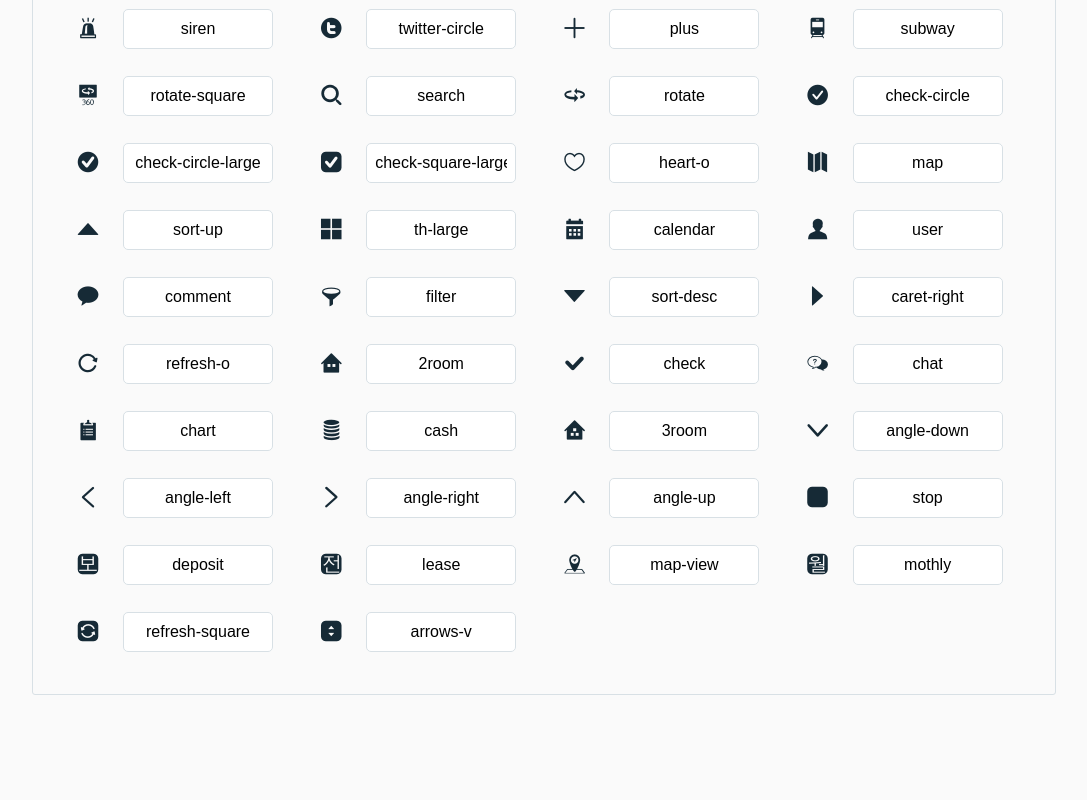
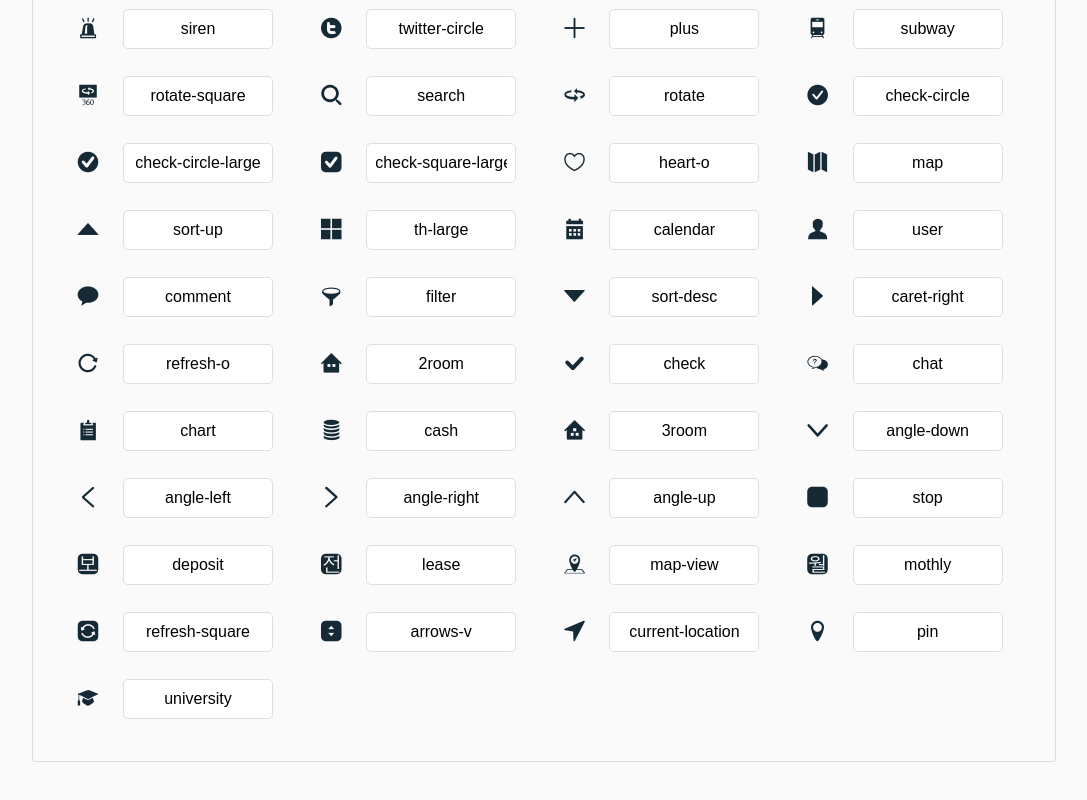
Before and after one commit to irlatjdtn/dabang-icons, a website: page index.html in a window 1280 px wide. Shown: the part 685-1485 px from the top of the page, without its empty margins (96-1183 px from the left). Before the commit the page ends 1440 px from the top, so only its background shows below. Drawn offline with Linux system fonts and the light colour scheme.

Commit message:
현재 위치, 핀, 대학교 아이콘 추가

```diff
--- a/index.html
+++ b/index.html
@@ -326,6 +326,18 @@ h2{font-size:18px;padding:0 0 21px 5px;margin:45px 0 0 0;text-transform:uppercas
           <div class="icon dabang-icon-arrows-v"></div>
           <input type="text" readonly="readonly" value="arrows-v">
         </li>
+        <li>
+          <div class="icon dabang-icon-current-location"></div>
+          <input type="text" readonly="readonly" value="current-location">
+        </li>
+        <li>
+          <div class="icon dabang-icon-pin"></div>
+          <input type="text" readonly="readonly" value="pin">
+        </li>
+        <li>
+          <div class="icon dabang-icon-university"></div>
+          <input type="text" readonly="readonly" value="university">
+        </li>
       </ul>
     </div><script type="text/javascript">
 (function() {
--- a/styles.css
+++ b/styles.css
@@ -248,3 +248,12 @@
 .dabang-icon-blog-circle:before {
   content: "\e008";
 }
+.dabang-icon-current-location:before {
+  content: "\e046";
+}
+.dabang-icon-pin:before {
+  content: "\e047";
+}
+.dabang-icon-university:before {
+  content: "\e048";
+}
```
Also changed, not shown: fonts/dabang.ttf, fonts/dabang.woff, 2 other files.
